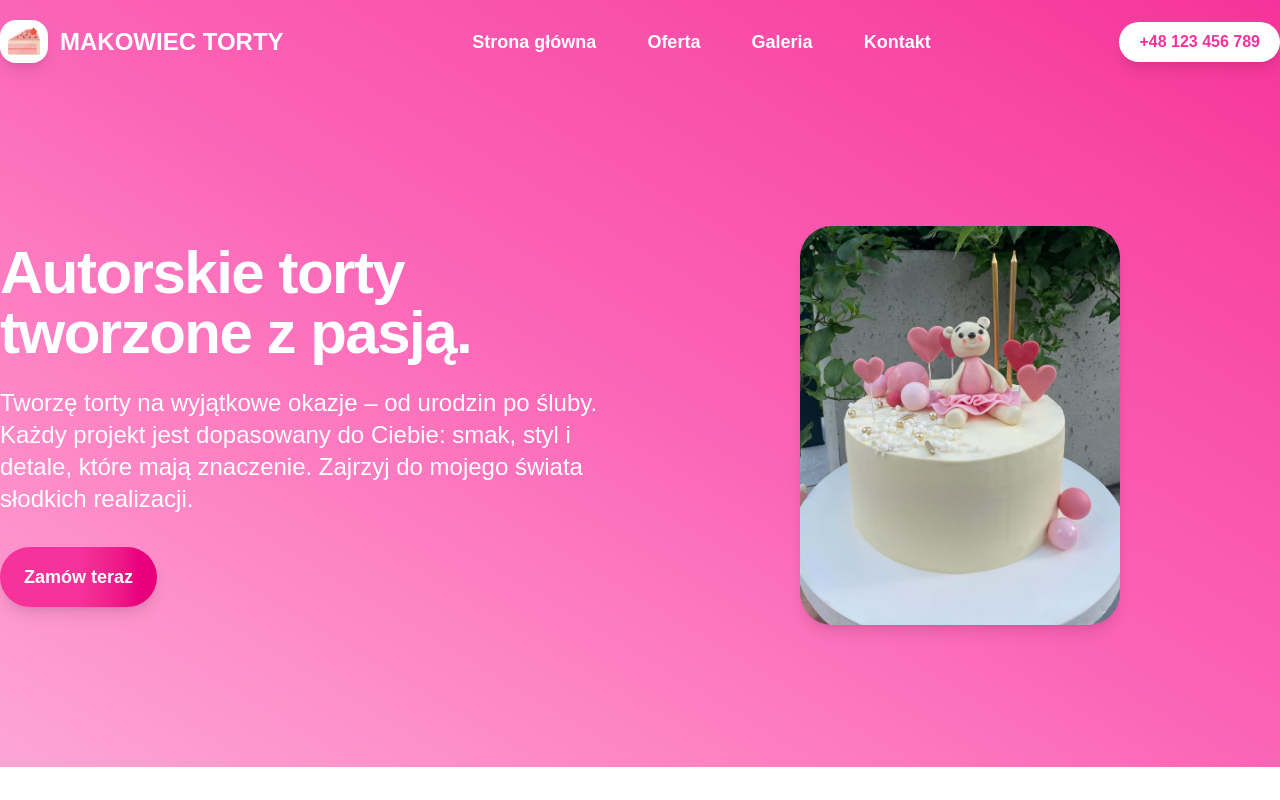
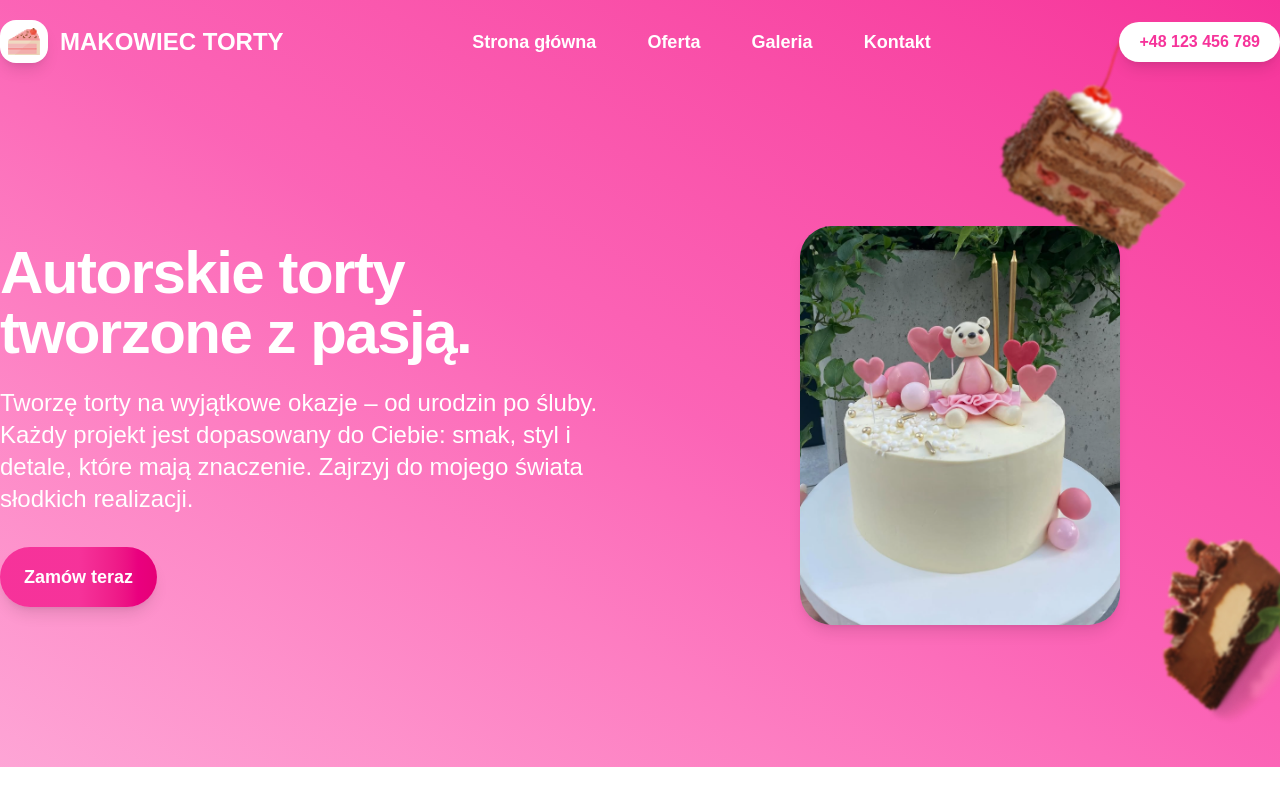
Before and after one commit to ogonekmateusz/makowiec-torty-cooking-website, a React (Vite) app: page / in a window 1280 px wide. Built offline with nearby package versions, Linux system fonts and the light colour scheme.

Commit message:
add cake particles component

```diff
--- a/src/App.jsx
+++ b/src/App.jsx
@@ -2,13 +2,16 @@ import React from 'react'
 import HeroLayout from './layouts/hero-layout'
 import Navbar from './sections/navbar'
 import Hero from './sections/hero'
-import cakeParticles from './assets/cake-particles.png'
+import CakeParticles from './components/Cake-particles'
 
 export default function App() {
   return (
-    <HeroLayout>
-      <Navbar />
-      <Hero />
-    </HeroLayout>
+    <div className="relative overflow-x-hidden">
+      <CakeParticles />
+      <HeroLayout>
+        <Navbar />
+        <Hero />
+      </HeroLayout>
+    </div>
   )
 }
--- /dev/null
+++ b/src/components/Cake-particles.jsx
@@ -0,0 +1,8 @@
+import React from 'react'
+import cakeParticles from '../assets/cake-particles.png'
+
+export default function CakeParticles() {
+  return (
+    <img className='cake-particles absolute right-0 hidden md:block w-100' src={cakeParticles} alt="Cake Particles" />
+  )
+}
```
